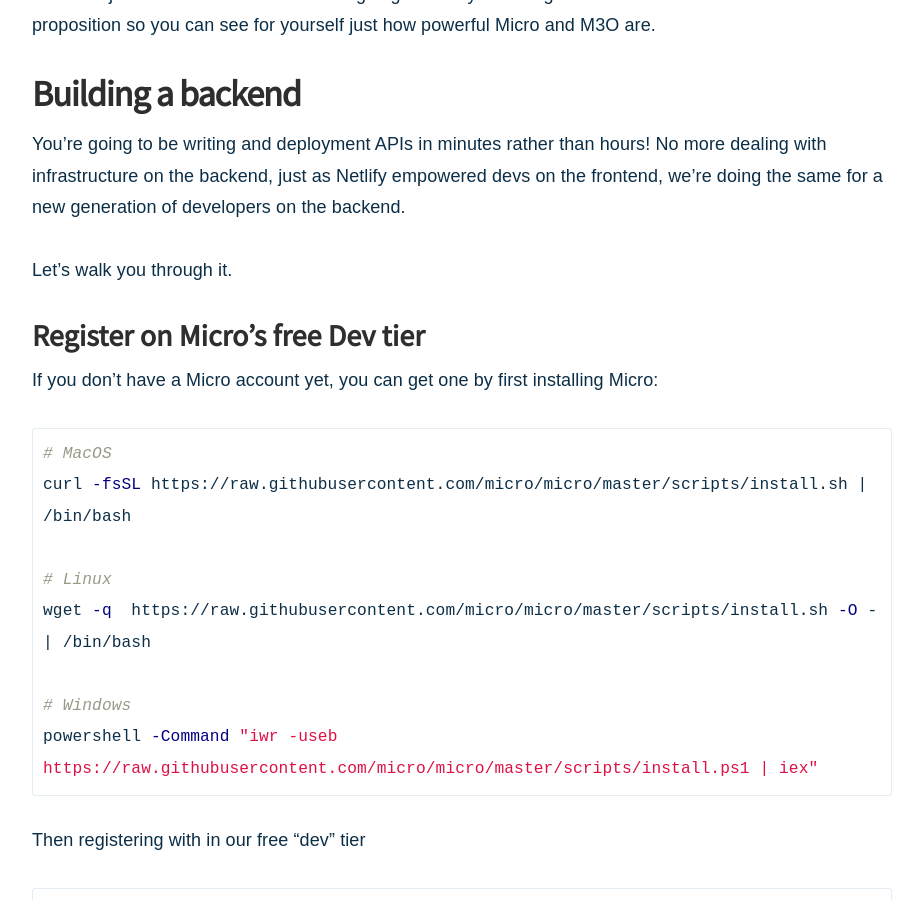
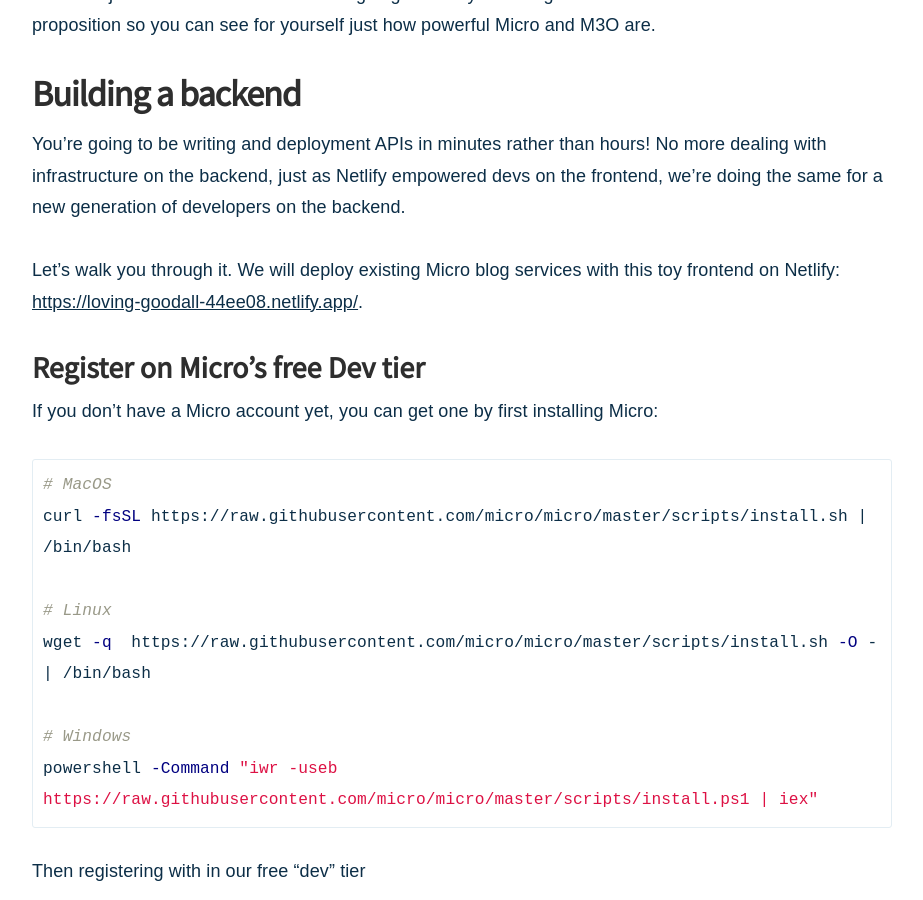
Before and after one commit to m3o/blog.m3o.com, a Jekyll site: the page built from _posts/2020-12-03-netlify-for-the-frontend-micro-for-the-backend.md, in a window 1280 px wide and 900 px high, scrolled down 3860 px. Shown: the whole window, without its empty margins (178-1101 px from the left). Built offline with Jekyll 4.4.1, drawn with Linux system fonts in a browser that asks for light colours; nearby versions of some CDN libraries; some of the changed text lies outside the part shown.

Commit message:
Commit before pull

```diff
--- a/_posts/2020-12-03-netlify-for-the-frontend-micro-for-the-backend.md
+++ b/_posts/2020-12-03-netlify-for-the-frontend-micro-for-the-backend.md
@@ -80,7 +80,7 @@
 You're going to be writing and deployment APIs in minutes rather than hours! No more dealing with infrastructure on the
 backend, just as Netlify empowered devs on the frontend, we're doing the same for a new generation of developers on the backend.
 
-Let's walk you through it.
+Let's walk you through it. We will deploy existing Micro blog services with this toy frontend on Netlify: [https://loving-goodall-44ee08.netlify.app/](https://loving-goodall-44ee08.netlify.app/).
 
 ### Register on Micro's free Dev tier
 
@@ -154,3 +154,5 @@
 Nice! So our backend is practically ready to be used, now let's deploy the frontend to Netlify
 
 ## Deploying the frontend
+
+Let's deploy this toy frontend for our blog: [https://github.com/micro/dev/tree/master/blog/frontend](https://github.com/micro/dev/tree/master/blog/frontend)
```
